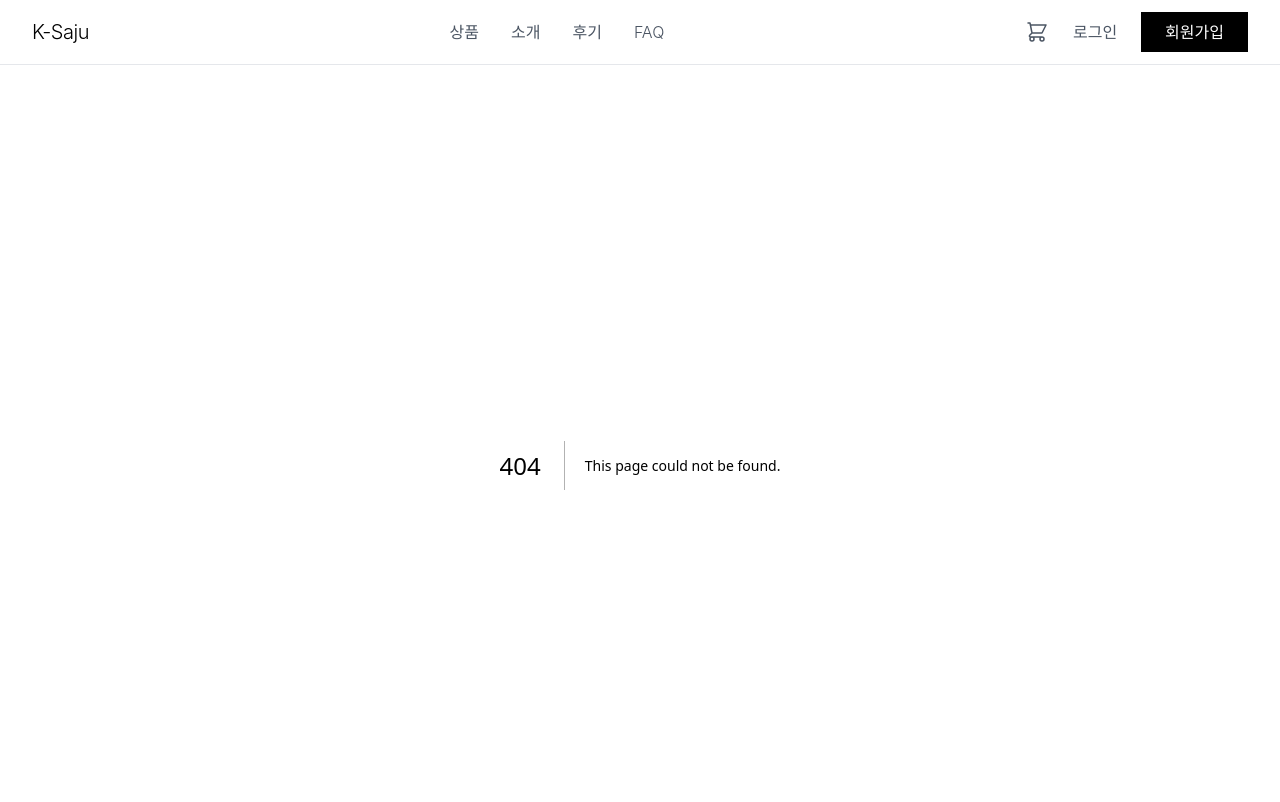
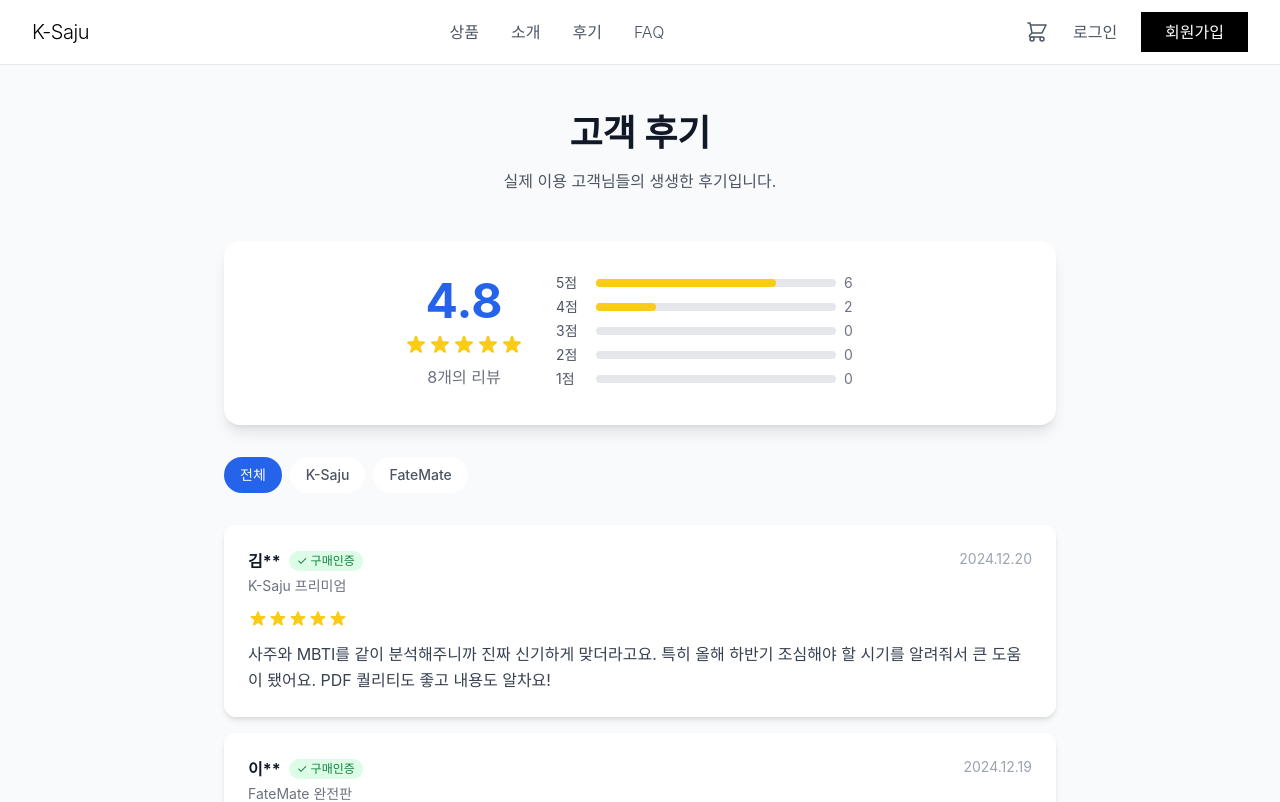
Before and after one commit to sangmin-cmd/k-saju-shop, a Next.js app: page /reviews in a window 1280 px wide. Before the commit this address had no page. Shown: the top 802 px of the page. Built offline with nearby package versions, Linux system fonts and the light colour scheme.

Commit message:
디버그 박스 제거, 후기 페이지 추가

```diff
--- a/app/checkout/page.tsx
+++ b/app/checkout/page.tsx
@@ -237,14 +237,6 @@
             </div>
           )}
 
-          {/* 디버그 정보 (개발 중에만 표시) */}
-          <div className="mb-4 p-4 bg-yellow-100 border border-yellow-400 rounded-lg text-sm">
-            <strong>디버그 정보:</strong><br />
-            SDK Ready: {isSDKReady ? '✅' : '❌'}<br />
-            TossPayments: {typeof window !== 'undefined' && window.TossPayments ? '✅ 로드됨' : '❌ 없음'}<br />
-            Client Key: {clientKey.substring(0, 20)}...
-          </div>
-
           <div className="grid grid-cols-1 lg:grid-cols-3 gap-8">
             {/* 주문 상품 목록 */}
             <div className="lg:col-span-2 space-y-6">
--- /dev/null
+++ b/app/reviews/page.tsx
@@ -0,0 +1,232 @@
+'use client';
+
+import { useState } from 'react';
+import Link from 'next/link';
+
+const reviews = [
+  {
+    id: 1,
+    name: '김**',
+    product: 'K-Saju 프리미엄',
+    rating: 5,
+    date: '2024.12.20',
+    content: '사주와 MBTI를 같이 분석해주니까 진짜 신기하게 맞더라고요. 특히 올해 하반기 조심해야 할 시기를 알려줘서 큰 도움이 됐어요. PDF 퀄리티도 좋고 내용도 알차요!',
+    verified: true
+  },
+  {
+    id: 2,
+    name: '이**',
+    product: 'FateMate 완전판',
+    rating: 5,
+    date: '2024.12.19',
+    content: '남자친구랑 궁합 봤는데 우리가 왜 이런 부분에서 맨날 싸우는지 이해가 됐어요 ㅋㅋ 서로 보완해야 할 점을 알게 되어서 좋았습니다.',
+    verified: true
+  },
+  {
+    id: 3,
+    name: '박**',
+    product: 'K-Saju 기본',
+    rating: 4,
+    date: '2024.12.18',
+    content: '가격 대비 내용이 괜찮아요. 다만 좀 더 자세한 분석이 필요하면 프리미엄을 추천드려요. 기본도 충분히 참고할 만합니다.',
+    verified: true
+  },
+  {
+    id: 4,
+    name: '최**',
+    product: 'K-Saju 프리미엄',
+    rating: 5,
+    date: '2024.12.17',
+    content: '이직 고민 중이었는데 올해 말보다 내년 초가 좋다고 해서 조금 더 기다려보려고요. MBTI랑 연결해서 설명해주니까 더 와닿았어요.',
+    verified: true
+  },
+  {
+    id: 5,
+    name: '정**',
+    product: 'FateMate 기본',
+    rating: 5,
+    date: '2024.12.15',
+    content: '결혼 전에 궁합 한번 보고 싶었는데, 좋은 궁합이라고 나와서 안심됐어요. 두 사람의 성향 분석도 정확했습니다.',
+    verified: true
+  },
+  {
+    id: 6,
+    name: '한**',
+    product: 'K-Saju 기본',
+    rating: 4,
+    date: '2024.12.14',
+    content: '재미로 해봤는데 생각보다 잘 맞아서 놀랐어요. 친구들한테도 추천했습니다.',
+    verified: true
+  },
+  {
+    id: 7,
+    name: '윤**',
+    product: 'K-Saju 프리미엄',
+    rating: 5,
+    date: '2024.12.12',
+    content: '2025년 운세가 궁금해서 구매했는데, 월별로 상세하게 나와있어서 좋았어요. 특히 직장운 부분이 많이 도움됐습니다.',
+    verified: true
+  },
+  {
+    id: 8,
+    name: '서**',
+    product: 'FateMate 완전판',
+    rating: 5,
+    date: '2024.12.10',
+    content: '소개팅으로 만난 분이랑 궁합을 봤는데 잘 맞는다고 나와서 자신감이 생겼어요! 성격 분석도 정확하고 만족합니다.',
+    verified: true
+  }
+];
+
+export default function ReviewsPage() {
+  const [filter, setFilter] = useState('all');
+
+  const filteredReviews = filter === 'all'
+    ? reviews
+    : reviews.filter(r => r.product.includes(filter));
+
+  const averageRating = (reviews.reduce((acc, r) => acc + r.rating, 0) / reviews.length).toFixed(1);
+
+  return (
+    <div className="min-h-screen bg-gray-50 py-12">
+      <div className="max-w-4xl mx-auto px-4 sm:px-6 lg:px-8">
+        {/* 헤더 */}
+        <div className="text-center mb-12">
+          <h1 className="text-4xl font-bold mb-4">고객 후기</h1>
+          <p className="text-gray-600">실제 이용 고객님들의 생생한 후기입니다.</p>
+        </div>
+
+        {/* 평점 요약 */}
+        <div className="bg-white rounded-2xl shadow-lg p-8 mb-8">
+          <div className="flex flex-col md:flex-row items-center justify-center gap-8">
+            <div className="text-center">
+              <div className="text-5xl font-bold text-blue-600">{averageRating}</div>
+              <div className="flex justify-center mt-2">
+                {[1, 2, 3, 4, 5].map((star) => (
+                  <svg
+                    key={star}
+                    className={`w-6 h-6 ${star <= Math.round(Number(averageRating)) ? 'text-yellow-400' : 'text-gray-300'}`}
+                    fill="currentColor"
+                    viewBox="0 0 20 20"
+                  >
+                    <path d="M9.049 2.927c.3-.921 1.603-.921 1.902 0l1.07 3.292a1 1 0 00.95.69h3.462c.969 0 1.371 1.24.588 1.81l-2.8 2.034a1 1 0 00-.364 1.118l1.07 3.292c.3.921-.755 1.688-1.54 1.118l-2.8-2.034a1 1 0 00-1.175 0l-2.8 2.034c-.784.57-1.838-.197-1.539-1.118l1.07-3.292a1 1 0 00-.364-1.118L2.98 8.72c-.783-.57-.38-1.81.588-1.81h3.461a1 1 0 00.951-.69l1.07-3.292z" />
+                  </svg>
+                ))}
+              </div>
+              <p className="text-gray-500 mt-2">{reviews.length}개의 리뷰</p>
+            </div>
+
+            {/* 평점 분포 */}
+            <div className="flex-1 max-w-xs">
+              {[5, 4, 3, 2, 1].map((rating) => {
+                const count = reviews.filter(r => r.rating === rating).length;
+                const percentage = (count / reviews.length) * 100;
+                return (
+                  <div key={rating} className="flex items-center gap-2 mb-1">
+                    <span className="text-sm text-gray-600 w-8">{rating}점</span>
+                    <div className="flex-1 bg-gray-200 rounded-full h-2">
+                      <div
+                        className="bg-yellow-400 h-2 rounded-full"
+                        style={{ width: `${percentage}%` }}
+                      ></div>
+                    </div>
+                    <span className="text-sm text-gray-500 w-8">{count}</span>
+                  </div>
+                );
+              })}
+            </div>
+          </div>
+        </div>
+
+        {/* 필터 */}
+        <div className="flex gap-2 mb-6 overflow-x-auto pb-2">
+          <button
+            onClick={() => setFilter('all')}
+            className={`px-4 py-2 rounded-full text-sm font-medium whitespace-nowrap transition-colors ${
+              filter === 'all'
+                ? 'bg-blue-600 text-white'
+                : 'bg-white text-gray-600 hover:bg-gray-100'
+            }`}
+          >
+            전체
+          </button>
+          <button
+            onClick={() => setFilter('K-Saju')}
+            className={`px-4 py-2 rounded-full text-sm font-medium whitespace-nowrap transition-colors ${
+              filter === 'K-Saju'
+                ? 'bg-blue-600 text-white'
+                : 'bg-white text-gray-600 hover:bg-gray-100'
+            }`}
+          >
+            K-Saju
+          </button>
+          <button
+            onClick={() => setFilter('FateMate')}
+            className={`px-4 py-2 rounded-full text-sm font-medium whitespace-nowrap transition-colors ${
+              filter === 'FateMate'
+                ? 'bg-blue-600 text-white'
+                : 'bg-white text-gray-600 hover:bg-gray-100'
+            }`}
+          >
+            FateMate
+          </button>
+        </div>
+
+        {/* 리뷰 목록 */}
+        <div className="space-y-4">
+          {filteredReviews.map((review) => (
+            <div key={review.id} className="bg-white rounded-xl shadow-md p-6 hover:shadow-lg transition-shadow">
+              <div className="flex items-start justify-between mb-3">
+                <div>
+                  <div className="flex items-center gap-2">
+                    <span className="font-bold">{review.name}</span>
+                    {review.verified && (
+                      <span className="bg-green-100 text-green-700 text-xs px-2 py-0.5 rounded-full">
+                        ✓ 구매인증
+                      </span>
+                    )}
+                  </div>
+                  <span className="text-sm text-gray-500">{review.product}</span>
+                </div>
+                <span className="text-sm text-gray-400">{review.date}</span>
+              </div>
+
+              <div className="flex mb-3">
+                {[1, 2, 3, 4, 5].map((star) => (
+                  <svg
+                    key={star}
+                    className={`w-5 h-5 ${star <= review.rating ? 'text-yellow-400' : 'text-gray-300'}`}
+                    fill="currentColor"
+                    viewBox="0 0 20 20"
+                  >
+                    <path d="M9.049 2.927c.3-.921 1.603-.921 1.902 0l1.07 3.292a1 1 0 00.95.69h3.462c.969 0 1.371 1.24.588 1.81l-2.8 2.034a1 1 0 00-.364 1.118l1.07 3.292c.3.921-.755 1.688-1.54 1.118l-2.8-2.034a1 1 0 00-1.175 0l-2.8 2.034c-.784.57-1.838-.197-1.539-1.118l1.07-3.292a1 1 0 00-.364-1.118L2.98 8.72c-.783-.57-.38-1.81.588-1.81h3.461a1 1 0 00.951-.69l1.07-3.292z" />
+                  </svg>
+                ))}
+              </div>
+
+              <p className="text-gray-700 leading-relaxed">{review.content}</p>
+            </div>
+          ))}
+        </div>
+
+        {/* CTA 섹션 */}
+        <div className="mt-12 bg-gradient-to-r from-blue-600 to-purple-600 rounded-2xl p-8 text-center text-white">
+          <h2 className="text-2xl font-bold mb-3">나도 K-Saju 분석 받아보기</h2>
+          <p className="mb-6 text-blue-100">MBTI와 사주를 결합한 과학적 운세 분석</p>
+          <Link
+            href="/products"
+            className="inline-block bg-white text-blue-600 px-8 py-3 rounded-full font-bold hover:bg-blue-50 transition-colors"
+          >
+            상품 보러가기 →
+          </Link>
+        </div>
+
+        {/* 안내 문구 */}
+        <div className="mt-8 text-center text-gray-500 text-sm">
+          <p>* 실제 구매 고객의 후기만 게시됩니다.</p>
+          <p>* 개인정보 보호를 위해 이름은 일부 가려져 표시됩니다.</p>
+        </div>
+      </div>
+    </div>
+  );
+}
```
